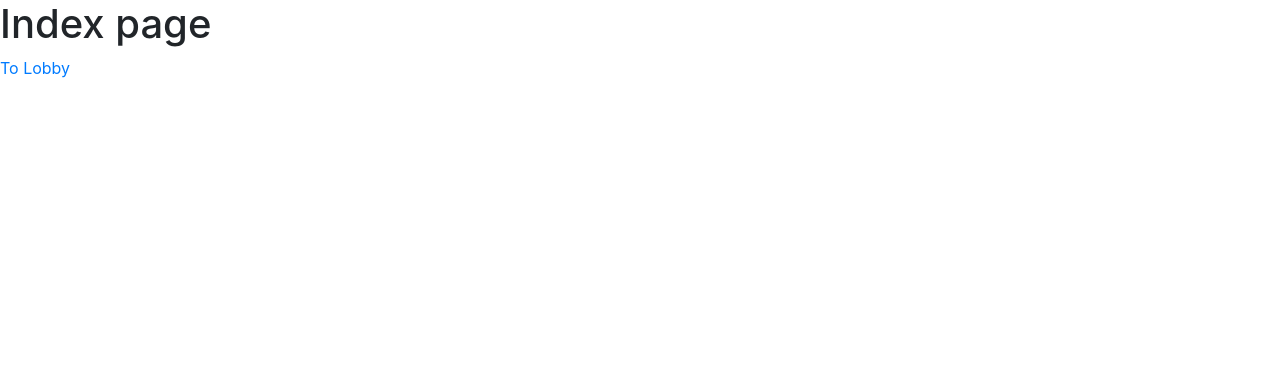
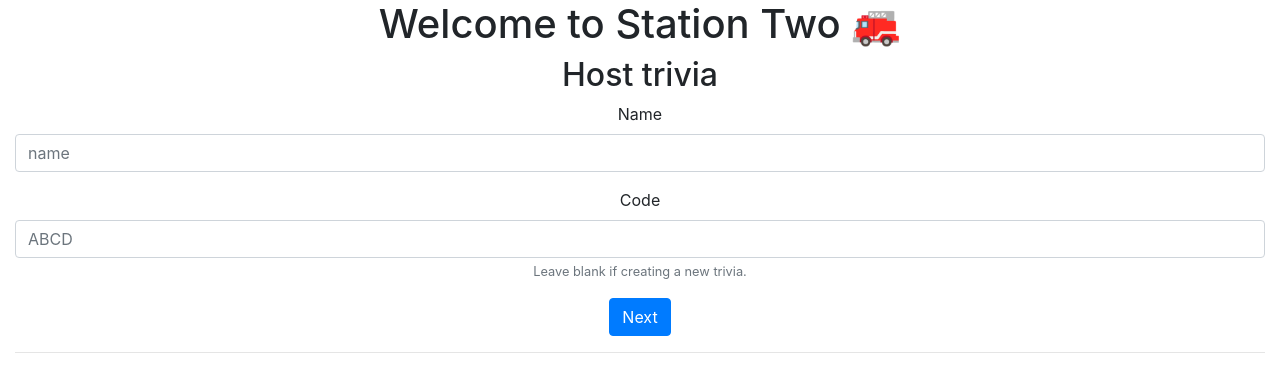
Before and after one commit to SamSverko/station-two, a React (Create React App) app in the folder client/: page / in a window 1280 px wide. Shown: the top 392 px of the page. Built offline with nearby package versions, Linux system fonts and the light colour scheme.

Commit message:
Begin index forms - Add form validation for hosting trivia. - Update README with client dependencies.

```diff
--- a/client/src/views/Index.js
+++ b/client/src/views/Index.js
@@ -1,13 +1,72 @@
 // dependencies
-import React from 'react'
-import { Link } from 'react-router-dom'
+import React, { useState } from 'react'
+import { Button, Container, Form } from 'react-bootstrap'
+
+const pageStyle = {
+  textAlign: 'center'
+}
+
+const inputCodeStyle = {
+  textTransform: 'uppercase'
+}
+
+const inputTextStyle = {
+  textTransform: 'lowercase'
+}
+
+function HostTriviaForm () {
+  const [validated, setValidated] = useState(false)
+
+  const handleSubmit = (event) => {
+    const form = event.currentTarget
+    if (form.checkValidity() === false) {
+      event.preventDefault()
+      event.stopPropagation()
+    }
+    setValidated(true)
+  }
+
+  return (
+    <Form noValidate onSubmit={handleSubmit} validated={validated}>
+      <h2>Host trivia</h2>
+      <Form.Group controlId='formHostName'>
+        <Form.Label>Name</Form.Label>
+        <Form.Control
+          maxLength='10'
+          pattern='[A-Za-z0-9]{3,10}'
+          placeholder='Name'
+          required
+          style={inputTextStyle}
+          type='text'
+        />
+        <Form.Control.Feedback>Looks good!</Form.Control.Feedback>
+        <Form.Control.Feedback type='invalid'>Name must be between 3 and 10 alphanumeric characters (inclusive) [A-Za-z0-9].</Form.Control.Feedback>
+      </Form.Group>
+      <Form.Group controlId='formHostCode'>
+        <Form.Label>Code</Form.Label>
+        <Form.Control
+          maxLength='4'
+          pattern='[A-Za-z]{4}'
+          placeholder='ABCD'
+          style={inputCodeStyle}
+          type='text'
+        />
+        <Form.Control.Feedback>Looks good!</Form.Control.Feedback>
+        <Form.Control.Feedback type='invalid'>Code must be 4 alphabetical characters [A-Za-z].</Form.Control.Feedback>
+        <Form.Text className='text-muted'>Leave blank if creating a new trivia.</Form.Text>
+      </Form.Group>
+      <Button type='submit' variant='primary'>Next</Button>
+    </Form>
+  )
+}
 
 function Index () {
   return (
-    <div>
-      <h1>Index page</h1>
-      <Link to='lobby'>To Lobby</Link>
-    </div>
+    <Container fluid style={pageStyle}>
+      <h1>Welcome to Station Two <span aria-label='firetruck emohji' role='img'>🚒</span></h1>
+      <HostTriviaForm />
+      <hr />
+    </Container>
   )
 }
 
```
Also changed, not shown: 1 other file (tests, documents, lock files or other folders).
